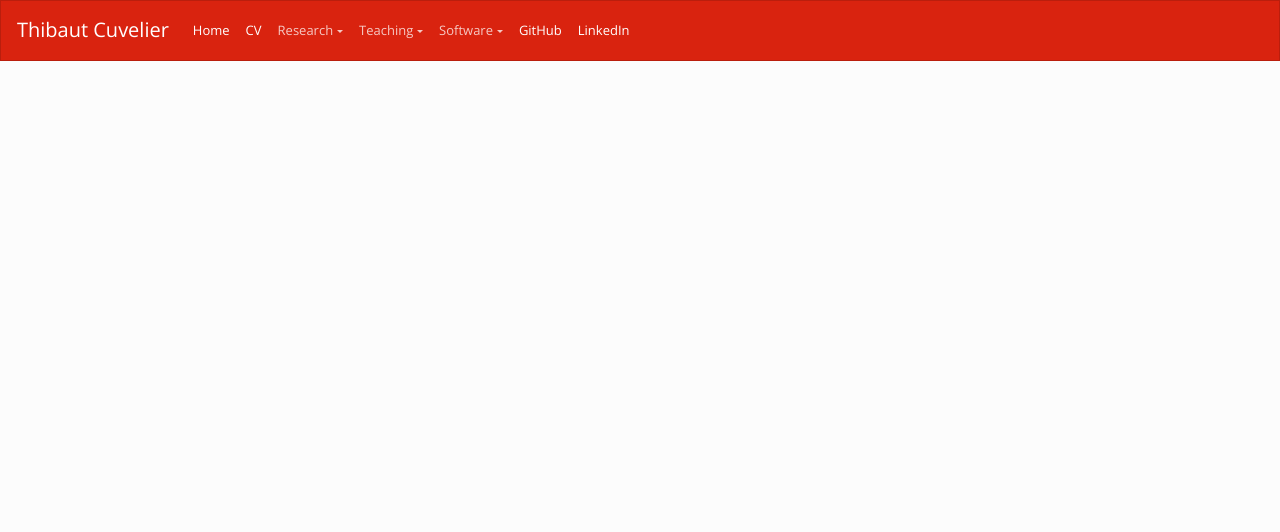
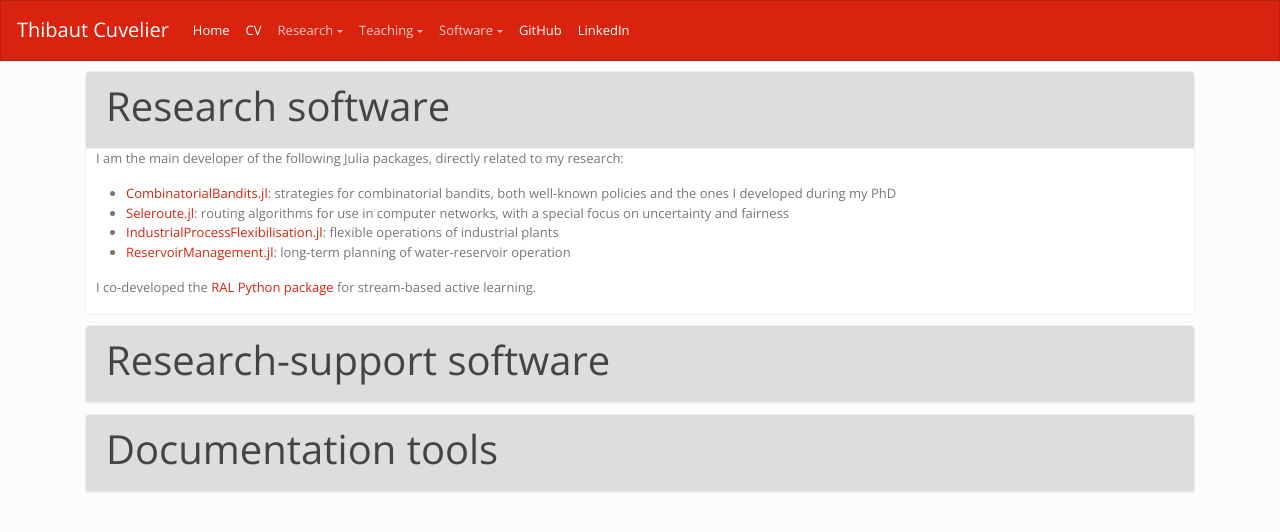
Before and after one commit to dourouc05/dourouc05.github.io, a Jekyll site: the page built from software.md, in a window 1280 px wide. Shown: the top 532 px of the page. Built offline with Jekyll 4.4.1, drawn with Linux system fonts in a browser that asks for light colours; a script that is not in the unit is left out.

Commit message:
Update software.md

```diff
--- a/software.md
+++ b/software.md
@@ -3,3 +3,22 @@ title: Software
 permalink: Software
 layout: page
 ---
+
+{% include card_begin.html title="Research software" id="research-software" %}
+
+I am the main developer of the following Julia packages, directly related to my research:
+
+* [CombinatorialBandits.jl](https://github.com/dourouc05/CombinatorialBandits.jl): strategies for combinatorial bandits, both well-known policies and the ones I developed during my PhD
+* [Seleroute.jl](https://github.com/dourouc05/Seleroute.jl): routing algorithms for use in computer networks, with a special focus on uncertainty and fairness
+* [IndustrialProcessFlexibilisation.jl](https://github.com/dourouc05/IndustrialProcessFlexibilisation.jl): flexible operations of industrial plants
+* [ReservoirManagement.jl](https://github.com/dourouc05/ReservoirManagement.jl): long-term planning of water-reservoir operation
+
+I co-developed the [RAL Python package](https://github.com/SAWassermann/RAL) for stream-based active learning.
+
+{% include card_end.html %}
+{% include card_begin.html title="Research-support software" id="research-support-software" %}
+
+{% include card_end.html %}
+{% include card_begin.html title="Documentation tools" id="documentation-tools" %}
+
+{% include card_end.html %}
```
